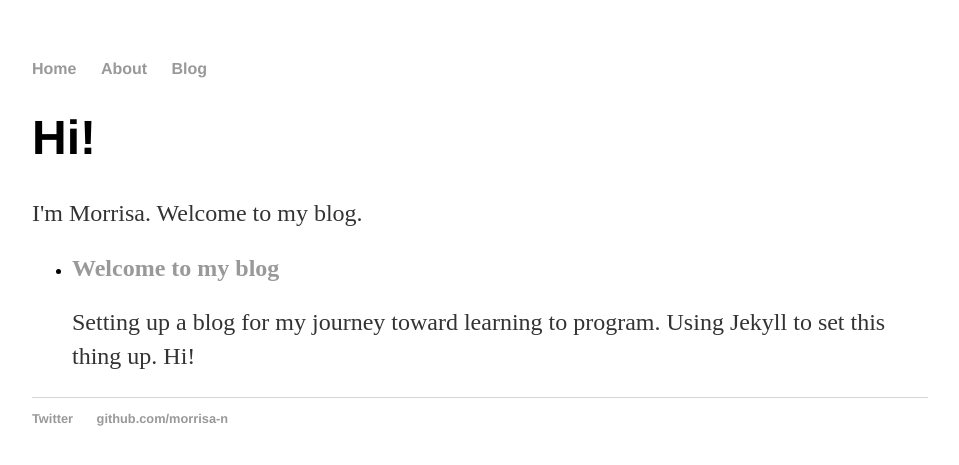
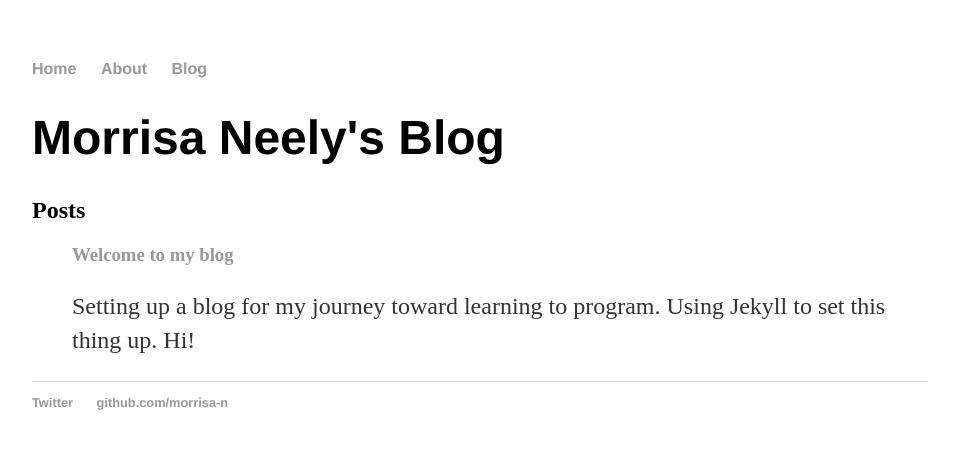
Before and after one commit to morrisa-n/morrisa-n.github.io, a Jekyll site: the page built from index.html, in a window 1280 px wide. Shown: the top 465 px of the page, without its empty margins (160-1119 px from the left). Built offline with Jekyll 4.4.1, drawn with Linux system fonts in a browser that asks for light colours.

Commit message:
Adjusting CSS

```diff
--- a/css/main.css
+++ b/css/main.css
@@ -42,6 +42,6 @@
     list-style: none;
 }
 
-ul.excerpts li {
-    list-style: none;
+.excerpts li {
+    list-style-type: none;
     }
--- a/index.html
+++ b/index.html
@@ -3,15 +3,15 @@
 title: Morrisa Neely's Blog
 ---
 <div class="blurb">
-    <h1>Hi!</h1>
-    <p>I'm Morrisa. Welcome to my blog.</p>
+    <h1>Morrisa Neely's Blog</h1>
 </div><!-- /.blurb -->
 
 <div class="excerpts">
+<h2>Posts</h2>
 <ul>
   {% for post in site.posts %}
     <li>
-      <h2><a href="{{ post.url }}">{{ post.title }}</a></h2>
+      <h3><a href="{{ post.url }}">{{ post.title }}</a></h3>
       {{ post.excerpt }}
     </li>
   {% endfor %}
```
